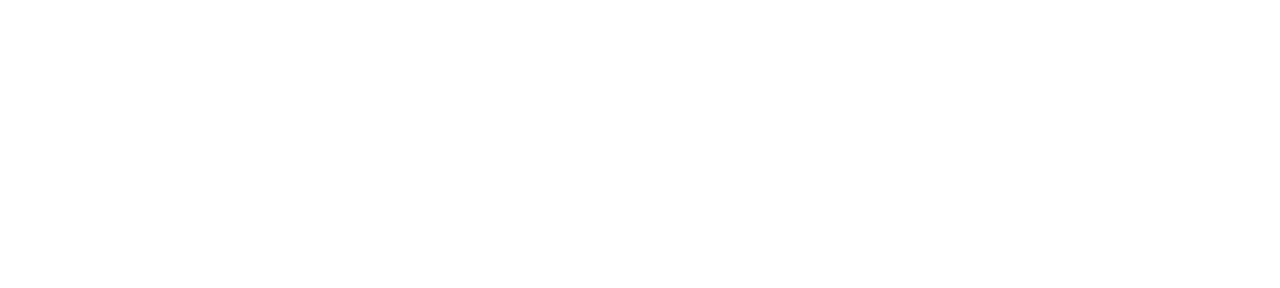
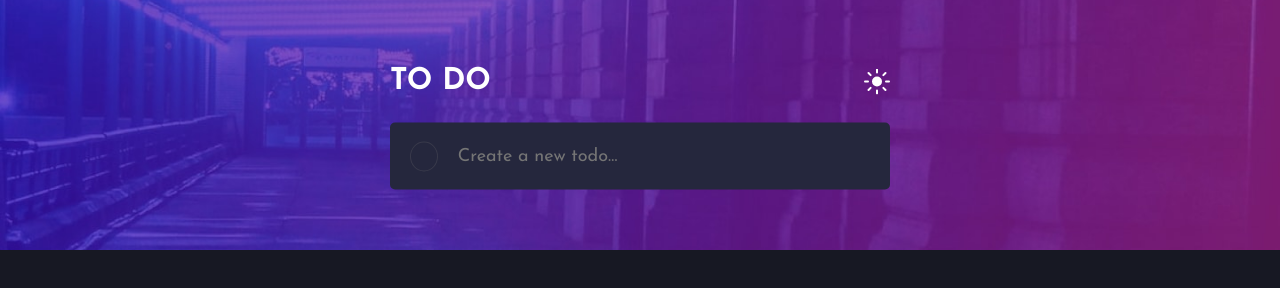
Before and after one commit to itsnooshin/TodoApp-fem, a plain HTML site: page src/index.html in a window 1280 px wide. Drawn offline with Linux system fonts and the light colour scheme.

Commit message:
add header section

```diff
--- a/src/index.html
+++ b/src/index.html
@@ -1,11 +1,49 @@
 <!DOCTYPE html>
 <html lang="en">
-<head>
-  <meta charset="UTF-8">
-  <meta name="viewport" content="width=device-width, initial-scale=1.0">
-  <title>Todo list App</title>
-</head>
-<body>
+  <head>
+    <meta charset="UTF-8" />
+    <meta name="viewport" content="width=device-width, initial-scale=1.0" />
+    <title>Todo list App</title>
+    <link rel="preconnect" href="https://fonts.googleapis.com" />
+    <link rel="preconnect" href="https://fonts.gstatic.com" crossorigin />
+    <link
+      href="https://fonts.googleapis.com/css2?family=Josefin+Sans:wght@400;700&display=swap"
+      rel="stylesheet"
+    />
+    <link rel="icon" type="image/x-icon" href="../images/favicon-32x32.png" />
+    <link rel="stylesheet" href="scss/main.css" />
+  </head>
+  <body>
+    <main class="main">
+      <div class="main__background"></div>
+      <section class="section__info">
+        <!-- title for page flex -->
+           <div class="main__information-header">
+            <h1 class="main__information-title">TO DO</h1>
+            <img
+              src="./images/icon-sun.svg"
+              alt="image for dark or light"
+              class="main__information-header__logo"
+            />
+          </div>
+          <!-- create new to do list -->
+          <div class="main__form">
+            <span class="main__form--icon"></span>
+            <form action="#" class="main__form-box">
+              <input type="text" class="main__form__input" placeholder="Create a new todo…">
+            </form>
+          </div>
+          <div class="main__box-otherlist">
+            <!-- <form action="#">
+              <input type="checkbox" class="done-list">
+              <label for="checkbox"  class="header__checkbox-label">
+                <img src="./images/icon-check.svg" alt="">
+              </label>
+            </form> -->
+          </div>
 
-</body>
+      </section>
+    </main>
+    <script src="./main.js"></script>
+  </body>
 </html>
--- /dev/null
+++ b/src/scss/main.scss
@@ -0,0 +1,108 @@
+// colors
+$color-dark-backgorund: #171823; // #55DDFF #C058F3
+$background-img-desktop: "/src/images/bg-desktop-dark.jpg";
+$font-family: "Josefin Sans", sans-serif;
+$color-primary-white: #fff;
+$font-weight-bold: 700;
+$font-weight-regular: 400;
+
+*,
+*::before,
+*::after {
+  padding: 0;
+  margin: 0;
+  box-sizing: border-box;
+}
+html {
+  font-size: 62.5%;
+}
+
+body {
+  background-color: $color-dark-backgorund;
+  font-family: $font-family;
+  line-height: 1.4;
+  position: relative;
+}
+
+.main {
+  &__background {
+    background-image: url($background-img-desktop);
+    background-position: center;
+    background-repeat: no-repeat;
+    background-size: cover;
+    height: 250px;
+    width: 100%;
+  }
+
+  &__information-header {
+    display: flex;
+    align-items: center;
+    justify-content: space-between;
+  }
+  &__information-title {
+    color: $color-primary-white;
+    font-weight: $font-weight-bold;
+    font-size: 3rem;
+  }
+
+  &__form{
+
+  }
+  .section__info {
+    position: absolute;
+    max-width: 500px;
+    width: 100%;
+    top: 50%;
+    left: 50%;
+    transform: translate(-50%, -50%);
+
+  }
+  &__form__input{
+
+    border: none;
+    background-color: inherit;
+    margin: 0;
+    width: 100%;
+    // flex: 1;
+    // padding: 2.5rem 1.3rem;
+    padding: 1rem ;
+     border-radius: 9px;
+     font-family: inherit;
+     font-size: 1.8rem;
+     color: #767992;
+  }
+  &__form__input:focus{
+    outline: none;
+  }
+  &__form--icon{
+    content: '';
+    width: 30px;
+    height: 30px;
+    border-radius: 50%;
+    border: 1px solid #393A4B;
+    display: inline-block;
+
+
+  }
+  .main__form{
+    margin-top: 2rem;
+    background-color: #25273D;
+    align-items: center;
+    display: flex;
+    gap: 10px;
+    width: 500px;
+    padding: 1.4rem 2rem;
+    align-items: center;
+    border-radius: 5px;
+
+
+
+
+
+
+  }
+  .main__form-box{
+    width: 100%;
+  }
+
+}
```
Also changed, not shown: images/favicon-32x32.png (deleted), src/images/bg-desktop-dark.jpg (renamed from images/bg-desktop-dark.jpg), src/images/bg-desktop-light.jpg (renamed from images/bg-desktop-light.jpg), src/images/bg-mobile-dark.jpg (renamed from images/bg-mobile-dark.jpg), src/images/bg-mobile-light.jpg (renamed from images/bg-mobile-light.jpg), src/images/favicon-32x32.png (added), src/images/icon-check.svg (renamed from images/icon-check.svg), src/images/icon-cross.svg (renamed from images/icon-cross.svg), src/images/icon-moon.svg (renamed from images/icon-moon.svg), src/images/icon-sun.svg (renamed from images/icon-sun.svg), src/scss/main.css (added), 1 other file.
